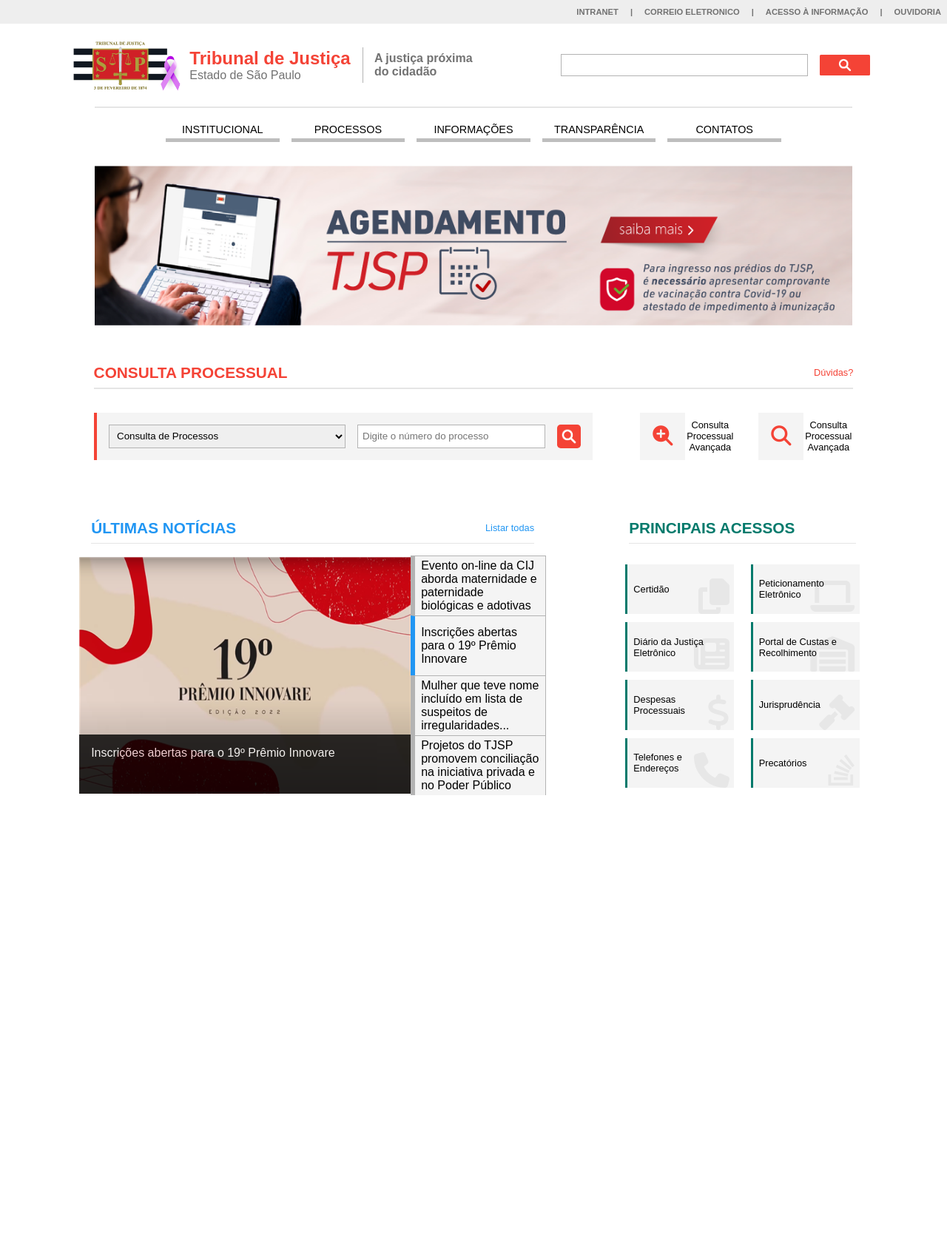
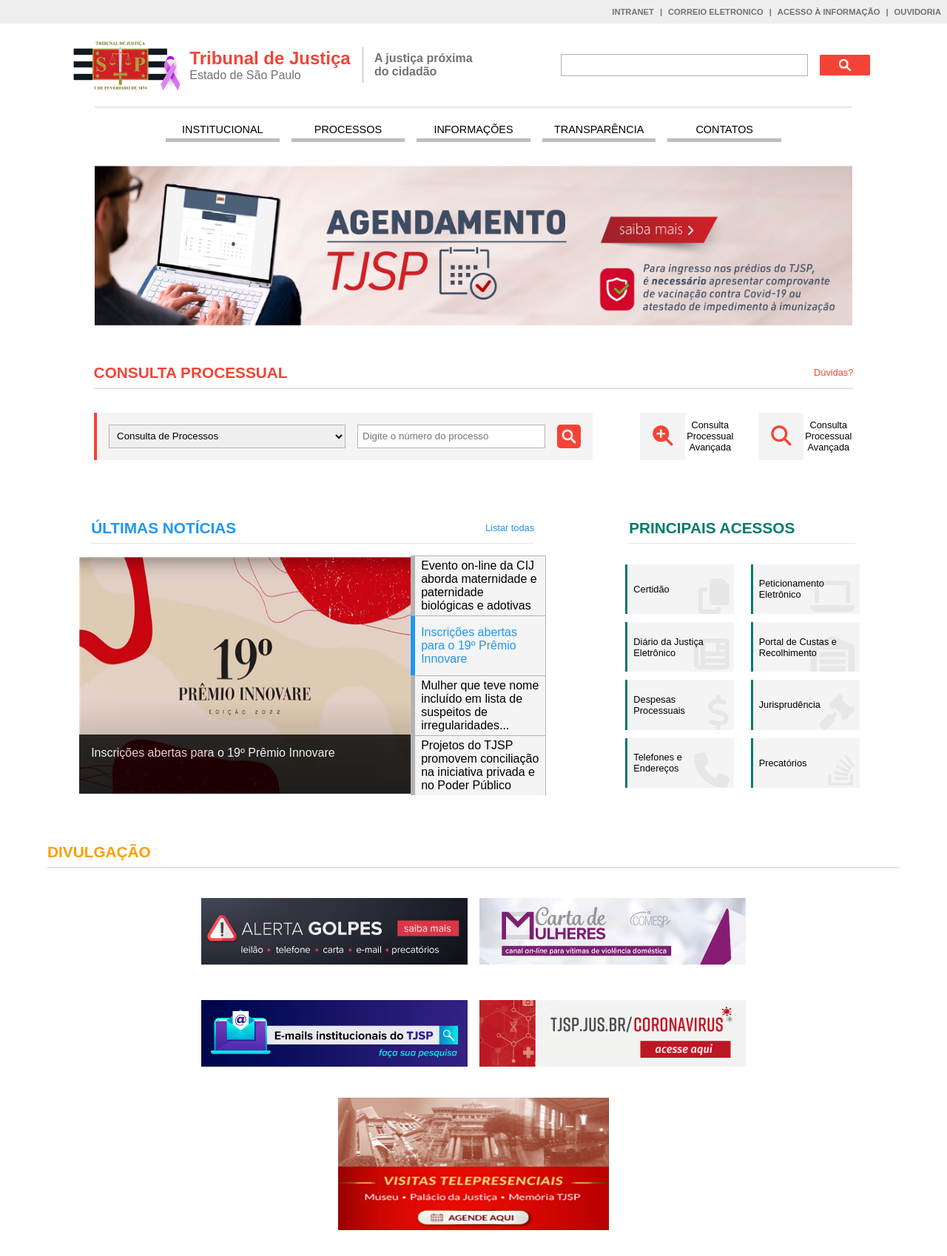
Before and after one commit to luizcamargo99/tjsp_ui_web, a plain HTML site: page index.html in a window 1280 px wide. Shown: the whole page at 74% size. Before the commit the page ends 1092 px from the top, so only its background shows below. Drawn offline with Linux system fonts and the light colour scheme.

Commit message:
divulgação

```diff
--- a/Scripts/main.js
+++ b/Scripts/main.js
@@ -13,8 +13,7 @@ let countBannerNoticias = 0;
 
 function carregamentoInicial () {
     criarCardsNoticias();
-    selecionarImagem(countBannerNoticias);
-    document.getElementById('noticias-slider').style.visibility = 'visible';
+    selecionarImagem(0);
     bannerNoticiasLoop();
 }
 
@@ -89,11 +88,3 @@ function definirCaptionImagem(titulo){
     const captionTexto = document.getElementById('caption-noticia-texto');
     captionTexto.innerHTML = titulo;
 }
-
-function voltarImagem (){
-    selecionarImagem(countBannerNoticias-1);
-}
-
-function avancarImagem (){
-    selecionarImagem(countBannerNoticias+1);
-}
--- a/Styles/global.css
+++ b/Styles/global.css
@@ -11,6 +11,7 @@
     --fundo-cards: #F4F4F4;
     --ultimas-noticias: #2196f3;
     --principais-acessos: #037a6c;
+    --divulgacao: #ff9d00;
 }
 
 body {
@@ -186,6 +187,27 @@ p {
     margin: 3rem 2rem 0 2rem;
 }
 
+.column {
+    display: flex;
+    flex-direction: column;
+    justify-content: center;
+    align-items: center;
+}
+
+.banner-medio {
+    height: 83%;
+    width: 90%;
+}
+
+.alinhamento-fim {
+    justify-content: flex-end;
+}
+
+.alinhamento-espacado {
+    justify-content: space-around;
+    width: 100%;
+}
+
 .titulo-secao {
     font-weight: 600;
     font-size: 1.3rem;
@@ -280,6 +302,7 @@ p {
 
 #cards-noticias .card.active, #cards-noticias .card:hover{
     border-left: .4rem solid var(--ultimas-noticias);
+    color: var(--ultimas-noticias);
 }
 
 .cards-acessos .card {
@@ -328,9 +351,14 @@ p {
     position: relative;
 }
 
-#noticias-slider{
-    visibility: hidden;
+.texto-yellow {
+    color: var(--divulgacao);
 }
+
+.mini-banner {
+    margin: .5rem;
+}
+
 @media (max-width: 785px) {
     #cards-noticias{
         display: none;
@@ -380,9 +408,4 @@ p {
         font-size: .9rem;
     }
 
-    .acesso-modulo {
-        flex-wrap: nowrap;
-    }
-
-
 }
--- a/index.html
+++ b/index.html
@@ -14,11 +14,11 @@
     <div id="faixa-inicial">
         <ul>
             <li><a href="">INTRANET</a></li>
-            <li>|</li>
+            <p>|</p>
             <li><a href="">CORREIO ELETRONICO</a></li>
-            <li>|</li>
+            <p>|</p>
             <li><a href="">ACESSO À INFORMAÇÃO</a></li>
-            <li>|</li>
+            <p>|</p>
             <li><a href="">OUVIDORIA</a></li>
         </ul>
     </div>
@@ -96,18 +96,13 @@
             </div>
             <div class="linha-separadora"></div>
             <div class="modulo">
-                <div class="flex-center" id="noticias-slider">
-                    <!-- <i class="fa-solid fa-angle-left icon-click titulo-blue" onclick="voltarImagem()"></i> -->
-                    <div style="display: flex;
-                    flex-direction: column;
-                    justify-content: flex-end;">
+                <div class="flex-center">
+                    <div class="column alinhamento-fim">
                         <img src="./Images/banner1.png" id="banner-noticia" alt="Notícia">
                         <div class="caption-noticia">
                             <p id="caption-noticia-texto" class="texto-white"></p>
                         </div>
                     </div>
-
-                    <!-- <i class="fa-solid fa-angle-right icon-click titulo-blue" onclick="avancarImagem()"></i> -->
                 </div>
                 <div id="cards-noticias"> </div>
             </div>
@@ -155,9 +150,32 @@
                         <i class="fa-brands fa-stack-overflow card-icon"></i>
                     </div>
                 </div>
-
             </div>
         </div>
     </div>
+    <div class="secao">
+        <div class="subsecao-titulo">
+            <p class="titulo-secao texto-yellow">DIVULGAÇÃO</p>
+        </div>
+        <div class="linha-separadora"></div>
+        <div class="modulo texto-card">
+            <div class="column">
+                <div class="modulo alinhamento-espacado">
+                    <img src="./Images/BannerAlertaLeilaoGolpe.png" alt="Banner Alerta Leilão Golpe" class="mini-banner">
+                    <img src="./Images/BannerCartamulheres.png" alt="Banner Carta Mulheres" class="mini-banner">
+                </div>
+                <div class="modulo alinhamento-espacado">
+                    <img src="./Images/BannerFixoEmailsInstitucionais.png" alt="BannerFixoEmailsInstitucionais" class="mini-banner">
+                    <img src="./Images/BannerCoronavirus.png" alt="BannerCoronavirus" class="mini-banner">
+                </div>
+            </div>
+
+            <div class="column">
+                <img src="Images/telepresenciais.png" alt="telepresenciais" class="banner-medio">
+            </div>
+
+        </div>
+    </div>
+
 </body>
 </html>
```
Also changed, not shown: Images/BannerAlertaLeilaoGolpe.png (added), Images/BannerCartamulheres.png (added), Images/BannerCoronavirus.png (added), Images/BannerFixoEmailsInstitucionais.png (added), Images/telepresenciais.png (added).
